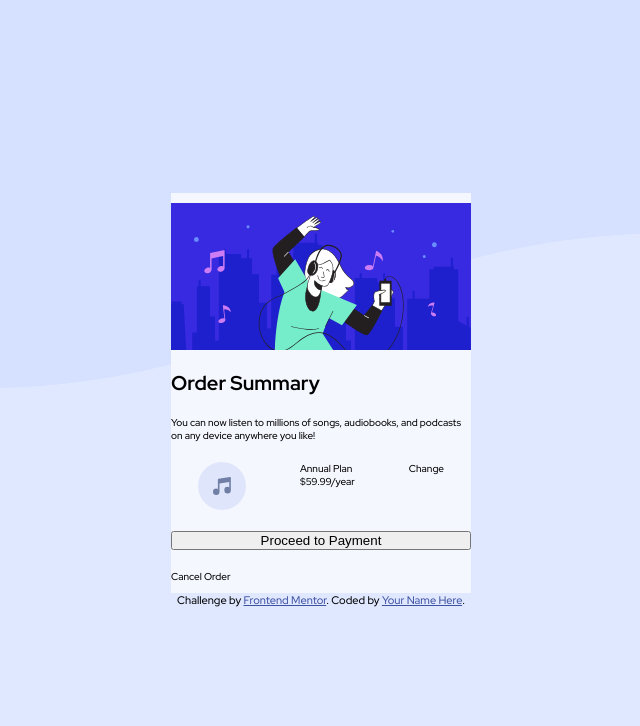
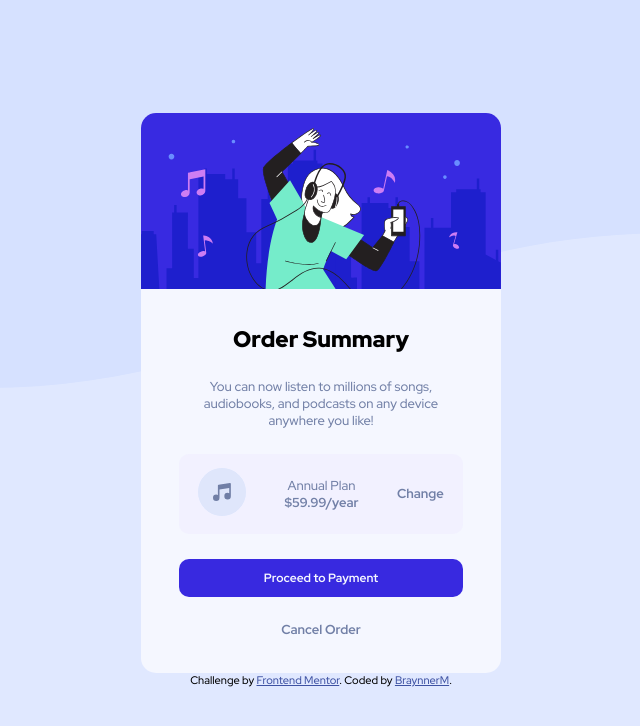
Before and after one commit to BraynnerM/order-summary-component-main, a plain HTML site: page index.html in a window 1280 px wide. Shown: the whole page, without its empty margins (319-959 px from the left). Drawn offline with Linux system fonts and the light colour scheme.

Commit message:
att do projeto

```diff
--- a/index.html
+++ b/index.html
@@ -1,8 +1,10 @@
 <!DOCTYPE html>
 <html lang="en">
+
 <head>
   <meta charset="UTF-8">
-  <meta name="viewport" content="width=device-width, initial-scale=1.0"> <!-- displays site properly based on user's device -->
+  <meta name="viewport" content="width=device-width, initial-scale=1.0">
+  <!-- displays site properly based on user's device -->
 
   <link rel="icon" type="image/png" sizes="32x32" href="./images/favicon-32x32.png">
   <link rel="stylesheet" type="text/css" href="./src/css/reset.css">
@@ -17,30 +19,42 @@
 
   <!-- Feel free to remove these styles or customise in your own stylesheet 👍 -->
   <style>
-    .attribution { font-size: 11px; text-align: center; }
-    .attribution a { color: hsl(228, 45%, 44%); }
+    .attribution {
+      font-size: 11px;
+      text-align: center;
+    }
+
+    .attribution a {
+      color: hsl(228, 45%, 44%);
+    }
   </style>
 </head>
+
 <body>
   <div class="container">
-    <img src="./src/assets/illustration-hero.svg" alt="illustration-hero">
+    <img class="hero" src="./src/assets/illustration-hero.svg" alt="illustration-hero">
+    <div class="info">
       <h1>Order Summary</h1>
       <p>You can now listen to millions of songs, audiobooks, and podcasts on any
         device anywhere you like!</p>
       <div class="plan">
-      <img src="./src/assets/icon-music.svg" alt="music-icon">
+        <span>
+          <img class="icon" src="./src/assets/icon-music.svg" alt="music-icon">
+        </span>
         <span>
           <p>Annual Plan</p>
           <p>$59.99/year</p>
         </span>
         <p>Change</p>
       </div>
-    <button>Proceed to Payment</button>
+      <button class="payment-btn">Proceed to Payment</button>
       <p>Cancel Order</p>
+    </div>
   </div>
   <div class="attribution">
     Challenge by <a href="https://www.frontendmentor.io?ref=challenge" target="_blank">Frontend Mentor</a>.
-    Coded by <a href="https://www.linkedin.com/in/braynner-marques-ribeiro-de-oliveira-88142b256/" target="_blank">Your Name Here</a>.
+    Coded by <a href="https://www.linkedin.com/in/braynner-marques-ribeiro-de-oliveira-88142b256/" target="_blank">BraynnerM</a>.
   </div>
 </body>
+
 </html>
--- a/src/css/styles.css
+++ b/src/css/styles.css
@@ -1,6 +1,7 @@
-html {
-    font-family: 'Red Hat Display', sans-serif;
+* {
+    font-family: 'Red Hat Display';
 }
+
 body {
     max-width: 1440px;
     height: 100vh;
@@ -17,14 +18,64 @@ body {
 .container {
     display: flex;
     flex-direction: column;
-    width: 30rem;
-    height: 40rem;
-    justify-content: space-around;
+    width: 36rem;
+    height: 56rem;
+    justify-content: space-between;
     background-color: var(--card-color);
+    border-radius: 1.5rem;
+}
 
+.hero {
+    border-radius: 1.5rem 1.5rem 0rem 0rem;
+
+}
+
+.info {
+    padding: 1rem 3.8rem;
+    height: 100%;
+    display: flex;
+    flex-direction: column;
+    justify-content: space-evenly;
+    align-items: center;
+}
+
+.info h1 {
+    font-size: 2.25rem;
+    font-weight: 900;
+}
+
+p {
+    font-size: 1.3rem;
+    text-align: center;
+    color: var(--p-color);
 }
 
 .plan {
     display: flex;
     justify-content: space-around;
+    align-items: center;
+    background-color: hsla(255, 100%, 94%, 0.25);
+    border-radius: 1rem;
+    height: 8rem;
+    width: 100%;
 }
+
+.icon {
+    background-color: var(--plan-color);
+    border-radius: 50%;
+}
+
+.payment-btn {
+    width: 100%;
+    background-color: var(--button-color);
+    border: 0;
+    height: 3.8rem;
+    color: var(--card-color);
+    border-radius: 1rem;
+    font-weight: 700;
+    font-size: 1.2rem;
+}
+
+p:last-child {
+    font-weight: 700;
+}
```
Lines whose indentation alone changed are shown as unchanged.
